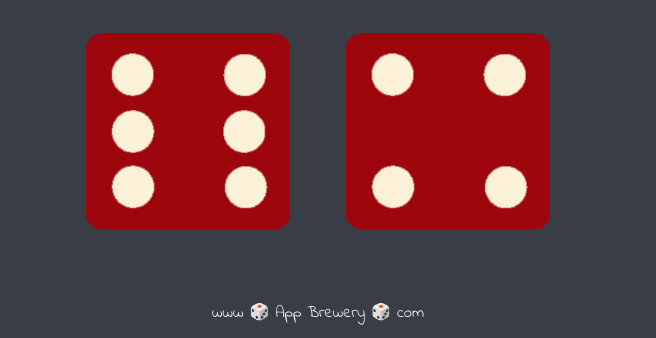
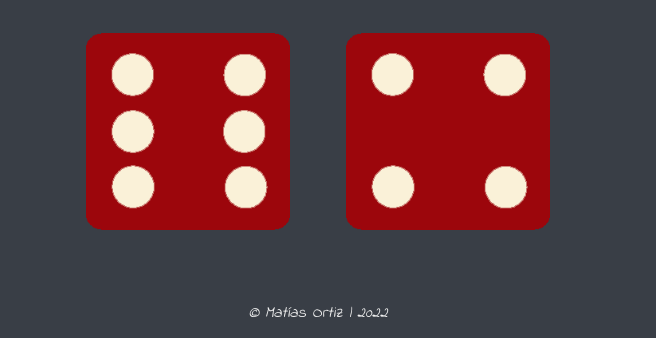
Before and after one commit to MatiOrtiz/Dice-Game---with-javaScript, a plain HTML site: page index.html in a window 1280 px wide. Shown: the part 462-800 px from the top of the page, without its empty margins (322-978 px from the left). Drawn offline with Linux system fonts and the light colour scheme.

Commit message:
Update index.html

```diff
--- a/index.html
+++ b/index.html
@@ -30,7 +30,7 @@
 </body>
 
 <footer>
-    www 🎲 App Brewery 🎲 com
+    <em>© Matías Ortiz | 2022</em>
   </footer>
 
 </html>
```
